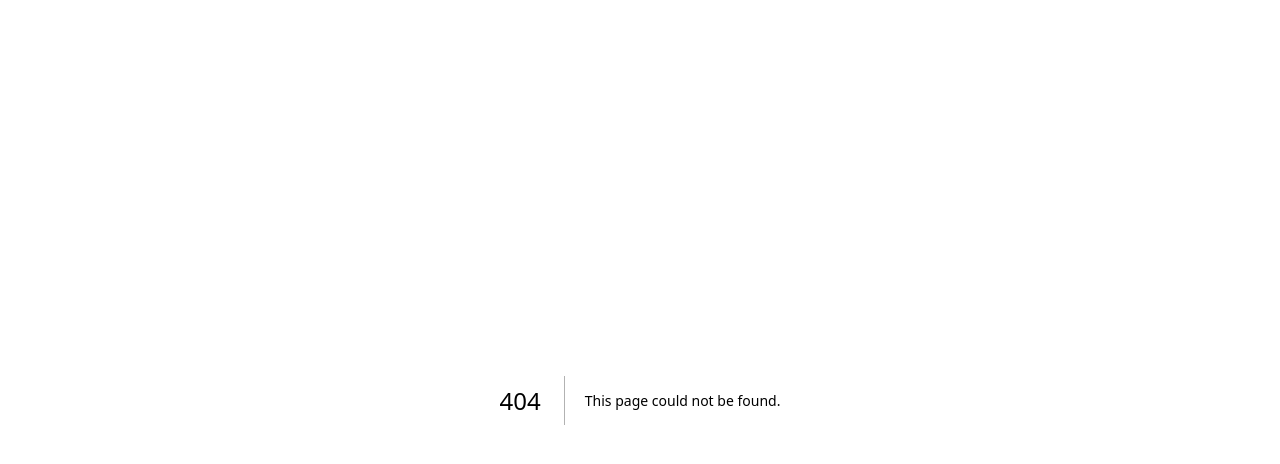
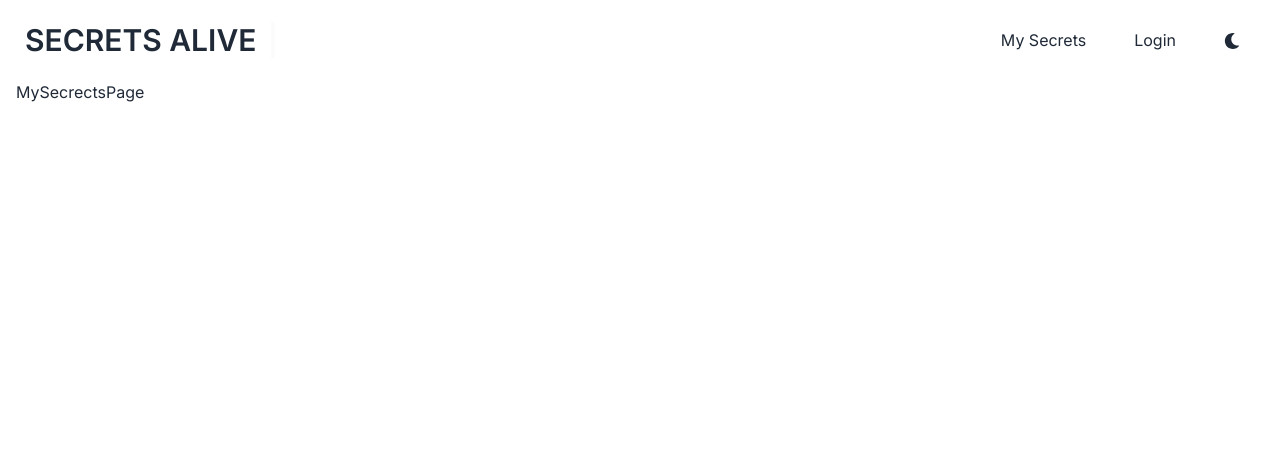
Before and after one commit to Allsamir/next-secrets, a Next.js app: page /my-secrets in a window 1280 px wide. Before the commit this address had no page. Shown: the top 464 px of the page. Built offline with nearby package versions, Linux system fonts and the light colour scheme; no server answers.

Commit message:
clerk authentication added

```diff
--- a/package.json
+++ b/package.json
@@ -9,6 +9,7 @@
     "lint": "next lint"
   },
   "dependencies": {
+    "@clerk/nextjs": "^5.2.2",
     "next": "14.2.4",
     "react": "^18",
     "react-dom": "^18",
--- a/src/app/layout.tsx
+++ b/src/app/layout.tsx
@@ -1,6 +1,8 @@
 import type { Metadata } from "next";
 import { Inter } from "next/font/google";
 import "./globals.css";
+import { ClerkProvider } from "@clerk/nextjs";
+import Navbar from "@/components/Navbar";
 
 const inter = Inter({ subsets: ["latin"] });
 
@@ -16,6 +18,7 @@ export default function RootLayout({
   children: React.ReactNode;
 }>) {
   return (
+    <ClerkProvider>
       <html lang="en">
         <head>
           <link
@@ -24,7 +27,11 @@ export default function RootLayout({
             type="image/x-icon"
           />
         </head>
-      <body className={inter.className}>{children}</body>
+        <body className={inter.className}>
+          <Navbar></Navbar>
+          <div className="container mx-auto px-4">{children}</div>
+        </body>
       </html>
+    </ClerkProvider>
   );
 }
--- /dev/null
+++ b/src/app/login/page.tsx
@@ -0,0 +1,5 @@
+import React from "react";
+
+export default function LoginPage() {
+  return <div>LoginPage</div>;
+}
--- /dev/null
+++ b/src/app/my-secrets/page.tsx
@@ -0,0 +1,3 @@
+export default function MySecrectsPage() {
+  return <div>MySecrectsPage</div>;
+}
--- a/src/app/page.tsx
+++ b/src/app/page.tsx
@@ -1,9 +1,6 @@
-import Navbar from "@/components/Navbar";
-
 export default function Home() {
   return (
     <>
-      <Navbar></Navbar>
       <h1>Hello</h1>
     </>
   );
--- /dev/null
+++ b/src/app/profile/page.tsx
@@ -0,0 +1,5 @@
+import React from "react";
+
+export default function ProfilePage() {
+  return <div>ProfilePage</div>;
+}
--- a/src/components/Navbar.tsx
+++ b/src/components/Navbar.tsx
@@ -2,7 +2,11 @@ import Link from "next/link";
 import React from "react";
 import ThemeToggleButton from "./ThemeToggleButton";
 import Logo from "./Logo";
-const Navbar = () => {
+import { UserButton, useAuth } from "@clerk/nextjs";
+import { auth } from "@clerk/nextjs/server";
+const Navbar = async () => {
+  const { userId } = auth();
+  const isAuth = !!userId;
   return (
     <div className="navbar bg-base-100">
       <div className="flex-1">
@@ -12,12 +16,25 @@ const Navbar = () => {
       </div>
       <div className="flex-none">
         <ul className="menu menu-horizontal md:px-4 md:gap-4 text-base items-center">
-          <li>
-            <Link href={`/my-secrects`}>My Secrets</Link>
-          </li>
-          <li>
-            <Link href={`/login`}>Login</Link>
-          </li>
+          {isAuth ? (
+            <>
+              <li>
+                <Link href={`/profile`}>Profile</Link>
+              </li>
+              <li>
+                <UserButton afterSignOutUrl="/" />
+              </li>
+            </>
+          ) : (
+            <>
+              <li>
+                <Link href={`/my-secrets`}>My Secrets</Link>
+              </li>
+              <li>
+                <Link href={`/login`}>Login</Link>
+              </li>
+            </>
+          )}
           <li>
             <ThemeToggleButton />
           </li>
```
Also changed, not shown: src/middleware.ts (added, +13 -0 lines), 2 other files (tests, documents, lock files or other folders). Lines whose indentation alone changed are shown as unchanged.
